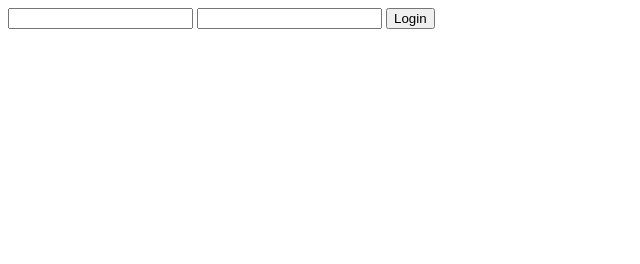
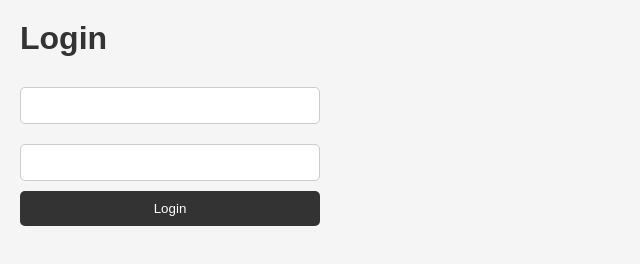
Before and after one commit to eduardodfran/notes-fast, a plain HTML site: page frontend/login.html in a window 1280 px wide. Shown: the whole page, without its empty margins (0-640 px from the left). Drawn offline with Linux system fonts and the light colour scheme.

Commit message:
Enhance frontend structure by adding headers and forms to index, login, and signup pages; include CSS for improved styling

```diff
--- /dev/null
+++ b/frontend/index.css
@@ -0,0 +1,32 @@
+* {
+    margin: 0;
+    padding: 0;
+    box-sizing: border-box;
+}
+
+body {
+    font-family: Arial, sans-serif;
+    background-color: #f5f5f5;
+    color: #333;
+    padding: 20px;
+    display: flex;
+    flex-direction: column;
+    align-items: center;
+    justify-content: center;
+    height: 100vh;
+}
+
+h1 {
+    font-size: 3.6em;
+    margin-bottom: 20px;
+}
+
+a {
+    text-decoration: none;
+    margin: 0 15px;
+    font-size: 1.2em;
+    background-color: #333;
+    color: #fff;
+    padding: 10px 20px;
+    border-radius: 5px;
+}
--- /dev/null
+++ b/frontend/login.css
@@ -0,0 +1,45 @@
+* {
+  margin: 0;
+  padding: 0;
+  box-sizing: border-box;
+}
+
+body {
+  font-family: Arial, sans-serif;
+  background-color: #f5f5f5;
+  color: #333;
+  padding: 20px;
+}
+
+h1 {
+  margin-bottom: 20px;
+}
+
+form {
+  display: flex;
+  flex-direction: column;
+  width: 300px;
+}
+
+form input {
+  width: 100%;
+  padding: 10px;
+  margin: 10px 0;
+  border: 1px solid #ccc;
+  border-radius: 5px;
+}
+
+form button {
+  width: 100%;
+  padding: 10px;
+  background-color: #333;
+  color: #fff;
+  border: none;
+  border-radius: 5px;
+  cursor: pointer;
+}
+
+#response {
+  margin-top: 15px;
+  font-size: 1em;
+}
--- a/frontend/login.html
+++ b/frontend/login.html
@@ -4,13 +4,16 @@
     <meta charset="UTF-8" />
     <meta name="viewport" content="width=device-width, initial-scale=1.0" />
     <title>Login</title>
+    <link rel="stylesheet" href="./login.css" />
   </head>
   <body>
-    <input id="username" type="text" />
-    <input id="password" type="password" />
-    <button id="login-btn">Login</button>
-    <p id="response"></p>
-
+    <h1>Login</h1>
+    <form action="">
+      <input id="username" type="text" />
+      <input id="password" type="password" />
+      <button id="login-btn">Login</button>
+      <p id="response"></p>
+    </form>
     <script src="../backend/login.js"></script>
   </body>
 </html>
--- /dev/null
+++ b/frontend/signup.css
@@ -0,0 +1,46 @@
+* {
+    margin: 0;
+    padding: 0;
+    box-sizing: border-box;
+}
+
+body {
+    font-family: Arial, sans-serif;
+    background-color: #f5f5f5;
+    color: #333;
+    padding: 20px;
+}
+
+h1 {
+    margin-bottom: 20px;
+}
+
+form {
+    display: flex;
+    flex-direction: column;
+    align-items: center;
+    width: 300px;
+}
+
+form input {
+    width: 100%;
+    padding: 10px;
+    margin: 10px 0;
+    border: 1px solid #ccc;
+    border-radius: 5px;
+}
+
+form button {
+    width: 100%;
+    padding: 10px;
+    background-color: #333;
+    color: #fff;
+    border: none;
+    border-radius: 5px;
+    cursor: pointer;
+}
+
+#response {
+    margin-top: 15px;
+    font-size: 1em;
+}
```
Also changed, not shown: frontend/index.html (+6 -2 lines), frontend/signup.html (+3 -0 lines).
